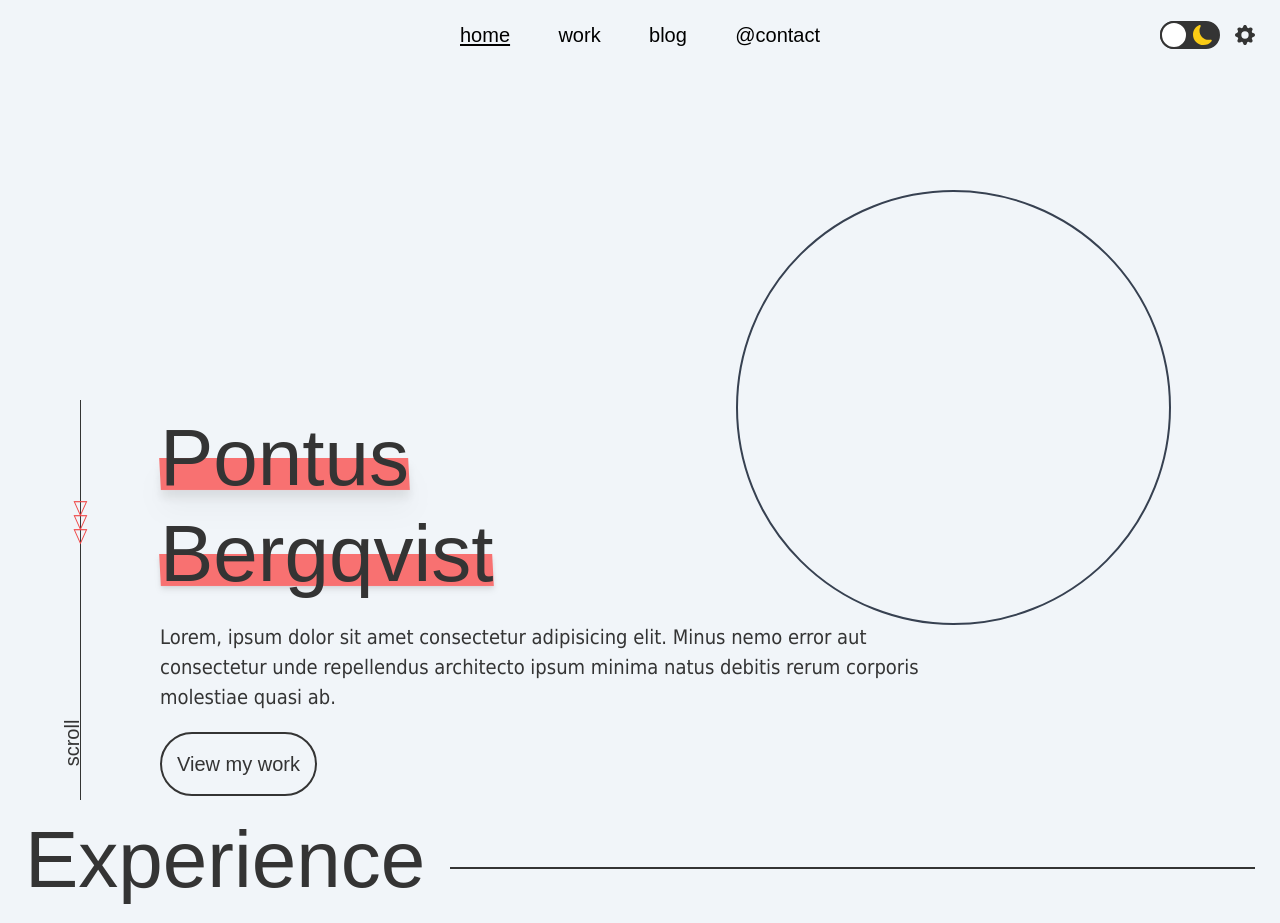
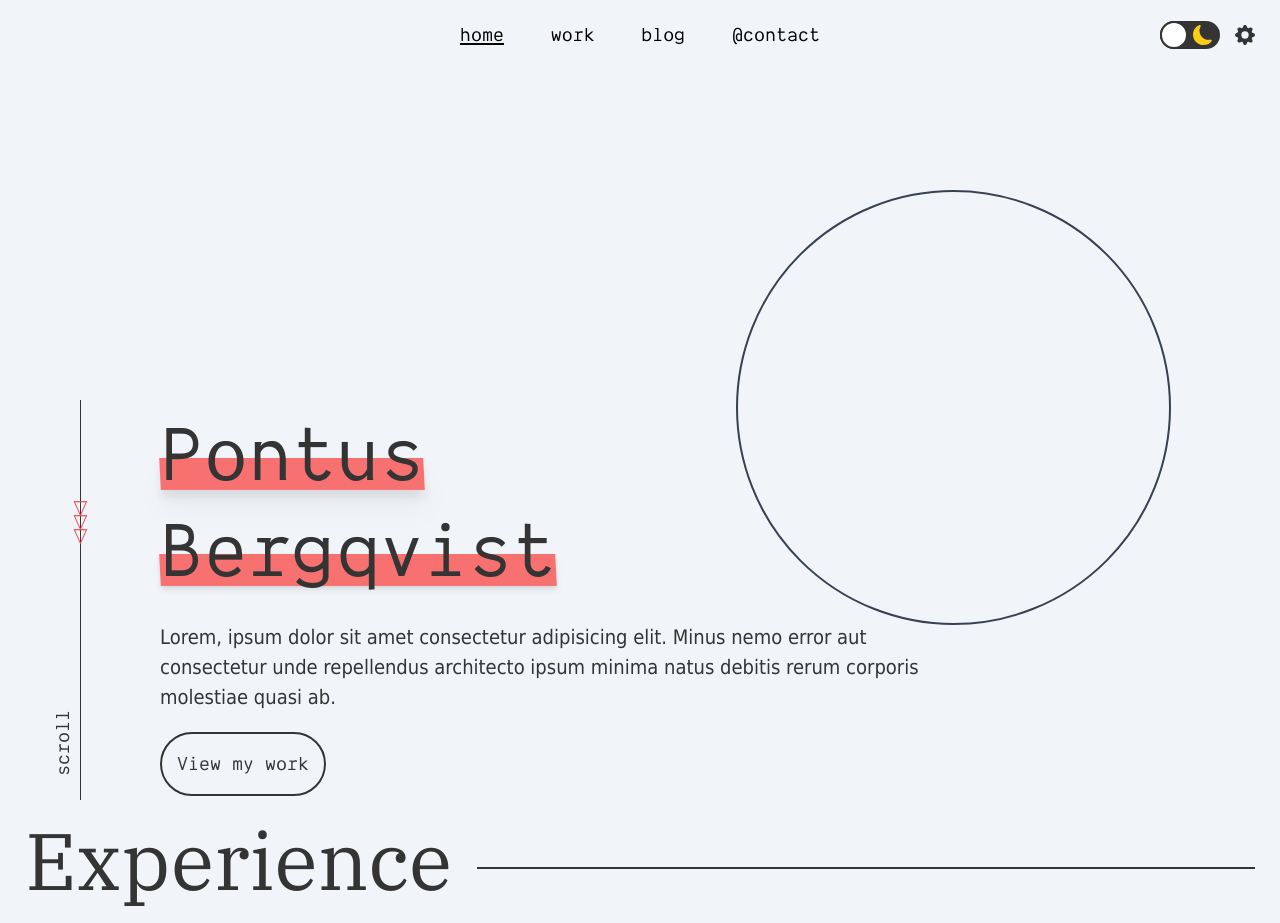
Before and after one commit to pontusbergqvist/portfolio-1, a Gatsby site: page / in a window 1280 px wide. Shown: the top 923 px of the page. Built offline with nearby package versions, Linux system fonts and the light colour scheme; Gatsby itself is replaced by a stand-in of ours.

Commit message:
Fonts are not working in prod, testing pushing new font-face rule

```diff
--- /dev/null
+++ b/src/components/Button.js
@@ -0,0 +1,14 @@
+import React from 'react';
+import { Link } from 'gatsby';
+
+const Button = ({ to = "/", children }) => {
+  return (
+    <Link to={to}>
+      <button className='border-2 font-dankMono border-primary dark:text-darkText dark:border-darkText p-3 rounded-full hover:underline'>
+        {children}
+      </button>
+    </Link>
+  )
+}
+
+export default Button;
--- a/src/components/home/BlogPosts.js
+++ b/src/components/home/BlogPosts.js
@@ -1,5 +1,6 @@
 import React from 'react';
 import Tags from '../Tags';
+import Button from '../Button';
 import '../../styles/global.css'
 
 const BlogPosts = () => {
@@ -36,7 +37,7 @@ const BlogPosts = () => {
           <img src="https://images.unsplash.com/photo-1648138754675-b9918364e325?ixlib=rb-1.2.1&ixid=MnwxMjA3fDB8MHxwaG90by1wYWdlfHx8fGVufDB8fHx8&auto=format&fit=crop&w=1740&q=80" alt="" />
         </article>
       </div>
-      <button className='border-2 font-dankMono border-primary dark:text-darkText dark:border-darkText p-3 rounded-full mt-20 mx-auto hover:underline'>See all posts</button>
+      <Button>See all posts</Button>
     </div>
   )
 }
--- a/src/components/home/Header.js
+++ b/src/components/home/Header.js
@@ -1,4 +1,5 @@
 import React from 'react';
+import Button from '../Button';
 
 const Header = () => {
   return (
@@ -11,7 +12,7 @@ const Header = () => {
               <p className='inline-block relative font-dankMono text-heading after:content-[""] after:h-1/3 after:w-full after:bg-red-400 after:block after:absolute after:bottom-0 after:right-0 z-10 after:translate-y-[-50%] after:-z-10 after:skew-x-3 after:drop-shadow-md'>Bergqvist</p>
             </div>
             <p className='w-[80%] my-4'>Lorem, ipsum dolor sit amet consectetur adipisicing elit. Minus nemo error aut consectetur unde repellendus architecto ipsum minima natus debitis rerum corporis molestiae quasi ab.</p>
-            <button className='border-2 font-dankMono border-primary dark:border-darkText p-3 rounded-full hover:underline'>View my work</button>
+            <Button to="/work">View my work</Button>
           </div>
           <div className='min-h-[435px] h-[435px] w-[435px] min-w-[435px] border-2 border-gray-700 dark:border-darkText rounded-full absolute top-[15vh] left-[60%]'></div>
         </header>
--- a/src/styles/global.css
+++ b/src/styles/global.css
@@ -12,13 +12,13 @@
 @font-face {
   font-family: "Dank Mono";
   font-weight: 400;
-  src: url("../fonts/DankMono-Regular.ttf") format("ttf");
+  src: local('Dank Mono'), url("../fonts/DankMono-Regular.ttf") format("truetype");
 }
 
 @font-face {
   font-family: "IBM Plex Serif";
   font-weight: 400;
-  src: url("../fonts/IBMPlexSerif-Regular.ttf") format("ttf");
+  src: local("IBM Plex Mono"), url("../fonts/IBMPlexSerif-Regular.ttf") format("truetype");
 }
 
 
```
